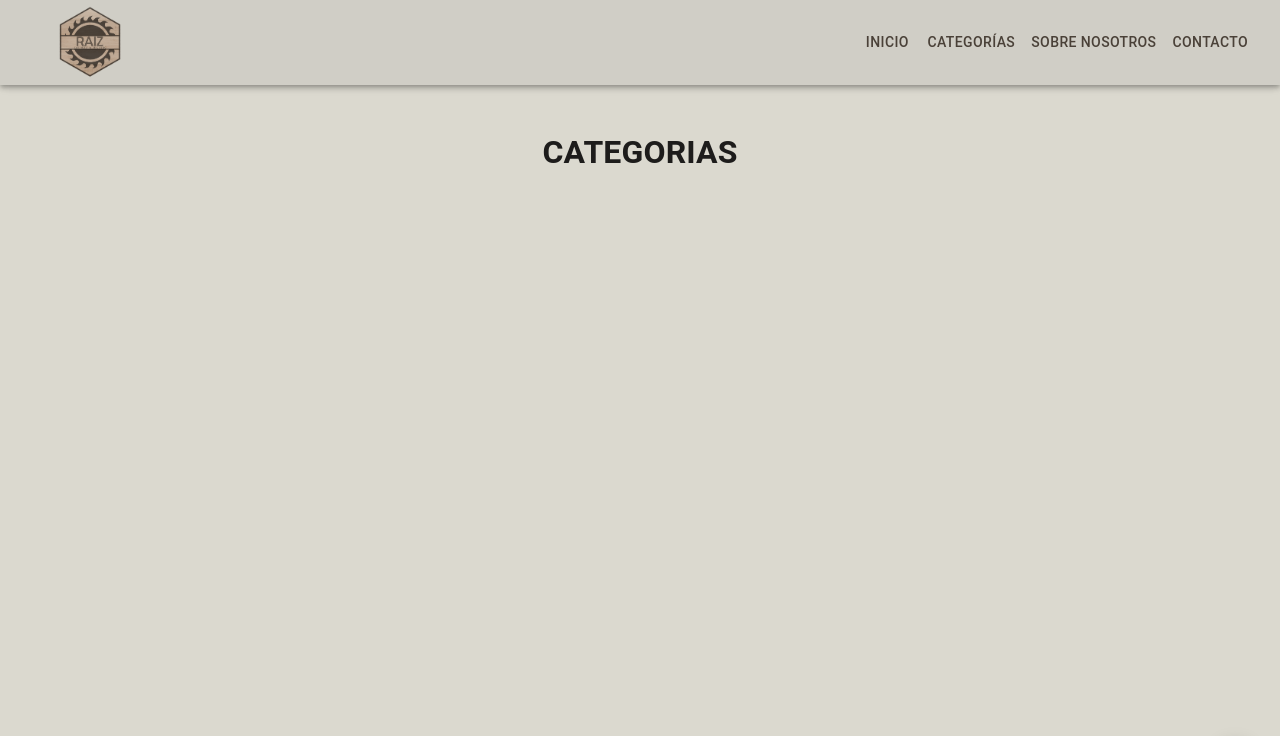
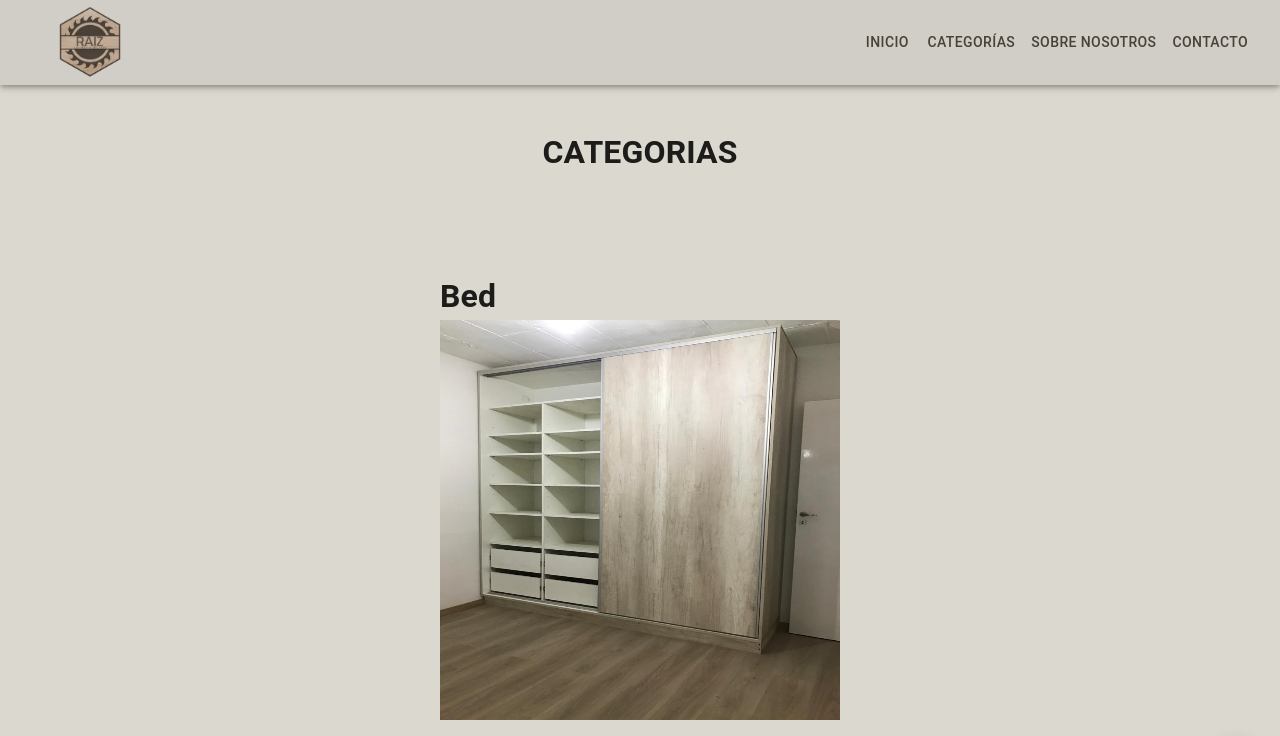
Before and after one commit to Jcruzcorti/raizcarpinteria, a Next.js app: page /categorias in a window 1280 px wide. Shown: the top 736 px of the page. Built offline with nearby package versions, Linux system fonts and the light colour scheme.

Commit message:
We create Component ItemListContainer in categorias.js, to show the products of the mock array, in component ItemList through the method map, and finally we create component item to render on screen the products

```diff
--- /dev/null
+++ b/components/ItemListContainer.jsx
@@ -0,0 +1,39 @@
+import React, { useEffect, useState } from 'react'
+import styles from '@/styles/Home.module.css'
+import ItemList from '@/components/itemlist/ItemList'
+import {productsData} from './mock/Products'
+
+
+function ItemListContainer(props) {
+
+  const [products, setProducts] =useState([])
+
+
+
+  useEffect(()=>{
+
+    const bringProduct = new Promise((resolve)=> {
+      setTimeout(()=>{
+        resolve(productsData)
+      },1000)
+    });
+    bringProduct
+    .then((resolve)=> setProducts(resolve))
+  }
+  ,[])
+
+  return (
+    <>
+
+        <main className={styles.main}>
+          {/* <h1>CATEGORIAS</h1> */}
+          <ItemList items={products}/>
+        </main>
+        {/* <div className={styles.ButtonLinkHome}>
+          <Link href='/'><ButtonLinkHome/></Link>
+        </div> */}
+    </>
+  )
+}
+
+export default ItemListContainer
--- /dev/null
+++ b/components/item/Item.jsx
@@ -0,0 +1,13 @@
+import Image from 'next/image'
+import React from 'react'
+
+function Item({item}) {
+  return (
+    <div>
+        <h1>{item.title}</h1>
+        <Image src={item.img} alt='asa' priority width={400} height={400}/>
+    </div>
+  )
+}
+
+export default Item
--- /dev/null
+++ b/components/itemlist/ItemList.jsx
@@ -0,0 +1,14 @@
+import React from 'react'
+import Item from '../item/Item'
+
+function ItemList({items}) {
+  return (
+    <div>
+        {items.map((item)=>(
+            <Item key={item.id} item={item}/>
+        ))}
+    </div>
+  )
+}
+
+export default ItemList
--- /dev/null
+++ b/components/mock/Products.jsx
@@ -0,0 +1,98 @@
+export const productsData = [
+    {
+      id: 1,
+      img: '/ropero.jpeg',
+      title: 'Bed',
+      author: 'Ropero',
+      category: 'a',
+      description: 'aaaasadsssadsss  sadssssasadsssdssssadsssssa'
+    },
+    {
+        id: 2,
+        img: '/ropero.jpeg',
+        title: 'Bed',
+        author: 'Ropero',
+        category: 'a',
+        description: 'aaaasadsssadsss  sadssssasadsssdssssadsssssa'
+    },
+    {
+        id: 3,
+        img: '/ropero.jpeg',
+        title: 'Bed',
+        author: 'Ropero',
+        category: 'a',
+        description: 'aaaasadsssadsss  sadssssasadsssdssssadsssssa'
+    },
+    {
+        id: 4,
+        img: '/ropero.jpeg',
+        title: 'Bed',
+        author: 'Ropero',
+        category: 'a',
+        description: 'aaaasadsssadsss  sadssssasadsssdssssadsssssa'
+    },
+    {
+        id: 5,
+        img: '/ropero.jpeg',
+        title: 'Bed',
+        author: 'Ropero',
+        category: 'b',
+        description: 'aaaasadsssadsss  sadssssasadsssdssssadsssssa'
+    },
+    {
+        id: 6,
+        img: '/ropero.jpeg',
+        title: 'Bed',
+        author: 'Ropero',
+        category: 'b',
+        description: 'aaaasadsssadsss  sadssssasadsssdssssadsssssa'
+    },
+    {
+        id: 7,
+        img: '/ropero.jpeg',
+        title: 'Bed',
+        author: 'Ropero',
+        category: 'b',
+        description: 'aaaasadsssadsss  sadssssasadsssdssssadsssssa'
+    },
+    {
+        id: 8,
+        img: '/ropero.jpeg',
+        title: 'Bed',
+        author: 'Ropero',
+        category: 'b',
+        description: 'aaaasadsssadsss  sadssssasadsssdssssadsssssa'
+    },
+    {
+        id: 9,
+        img: '/ropero.jpeg',
+        title: 'Bed',
+        author: 'Ropero',
+        category: 'b',
+        description: 'aaaasadsssadsss  sadssssasadsssdssssadsssssa'
+    },
+    {
+        id: 10,
+        img: '/ropero.jpeg',
+        title: 'Bed',
+        author: 'Ropero',
+        category: 'c',
+        description: 'aaaasadsssadsss  sadssssasadsssdssssadsssssa'
+    },
+    {
+        id: 11,
+        img: '/ropero.jpeg',
+        title: 'Bed',
+        author: 'Ropero',
+        category: 'c',
+        description: 'aaaasadsssadsss  sadssssasadsssdssssadsssssa'
+    },
+    {
+        id: 12,
+        img: '/ropero.jpeg',
+        title: 'Bed',
+        author: 'Ropero',
+        category: 'c',
+        description: 'aaaasadsssadsss  sadssssasadsssdssssadsssssa'
+    },
+  ];
--- a/package.json
+++ b/package.json
@@ -19,7 +19,6 @@
     "eslint-config-next": "13.1.6",
     "next": "13.1.6",
     "react": "18.2.0",
-    "react-bootstrap": "^2.7.0",
     "react-dom": "18.2.0"
   }
 }
--- a/pages/categorias.js
+++ b/pages/categorias.js
@@ -2,15 +2,18 @@ import React from 'react'
 import ButtonLinkHome from '@/components/buttons/ButtonLinkHome'
 import Link from 'next/link'
 import styles from '@/styles/Home.module.css'
+import ItemListContainer from '@/components/ItemListContainer'
 
 
 function Categorias() {
+
+
   return (
     <>
 
         <main className={styles.main}>
           <h1>CATEGORIAS</h1>
-
+          <ItemListContainer/>
         </main>
         <div className={styles.ButtonLinkHome}>
           <Link href='/'><ButtonLinkHome/></Link>
```
Also changed, not shown: 1 other file (tests, documents, lock files or other folders).
